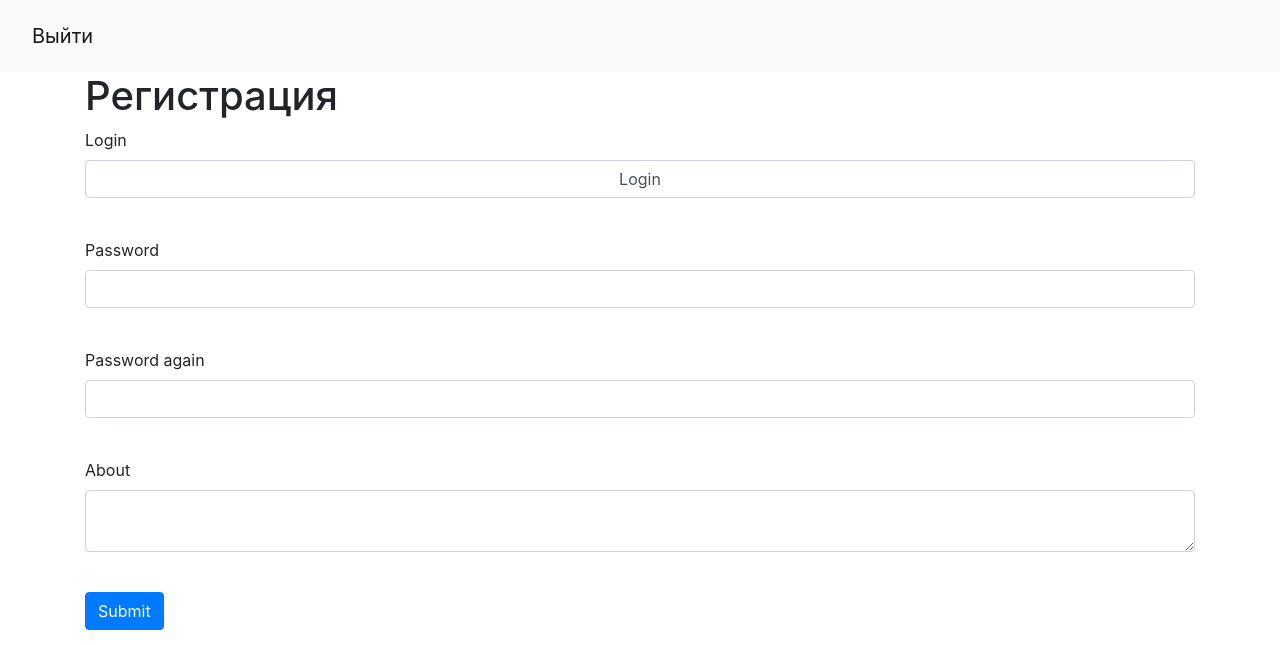
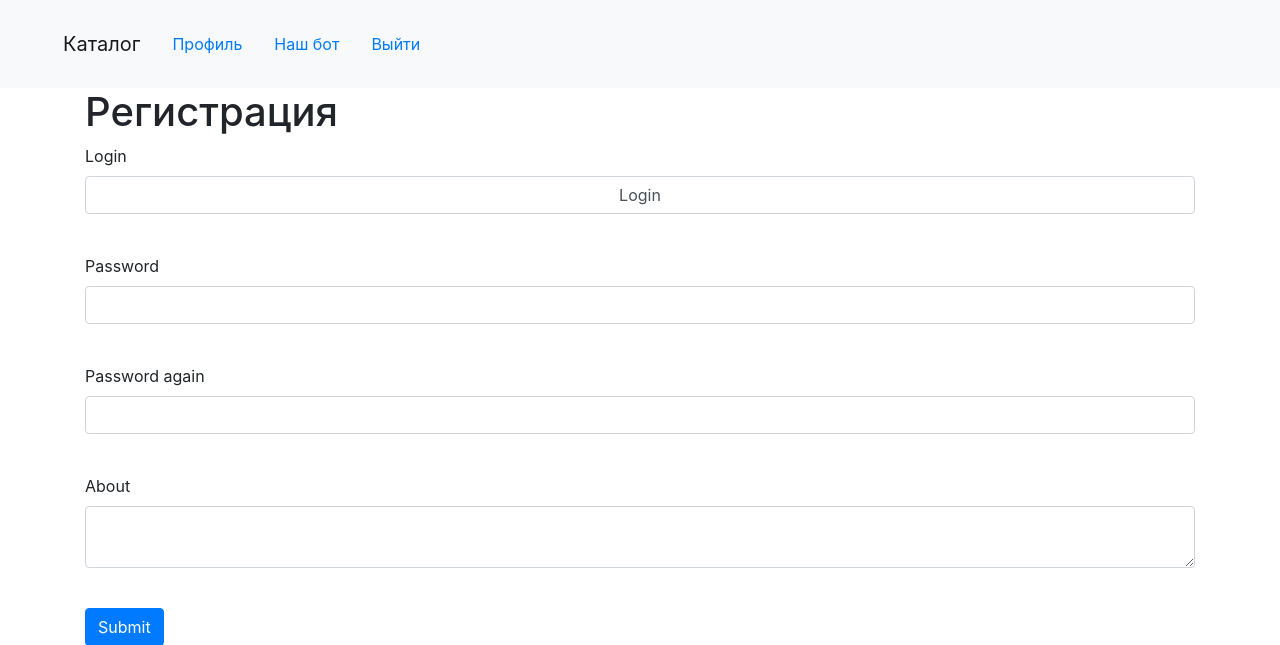
Before and after one commit to KadnikovMaksim/Web_Project, a Flask app: template site/templates/registration.html in a window 1280 px wide. Shown: the top 645 px of the page. Run offline with Flask 3, Linux system fonts and the light colour scheme; a user stored in the database is signed in; tables that the repository leaves empty hold one stand-in row (values such as "Sample post"); the template is opened without the code that fills it: most values are stand-ins (such as "Sample title", 1, 10 or a date in 2020); form fields are guessed from the names that the template uses; some libraries are stand-ins or nearby versions.

Commit message:
Update base.html

```diff
--- a/site/templates/base.html
+++ b/site/templates/base.html
@@ -13,7 +13,17 @@
     <nav class="navbar navbar-light bg-light">
     <nav class="navbar navbar-light bg-light">
 {% if current_user.is_authenticated %}
-    <a class="navbar-brand" href="/logout">Выйти</a>
+        <nav class="navbar">
+            <div class="container-fluid">
+                <a class="navbar-brand active" aria-current="page" href="/home">Каталог</a>
+                <a class="nav-link current" href="profile">Профиль</a>
+                <a class="nav-link" href="#">Наш бот</a>
+                <a class="nav-link" href="/logout">Выйти</a>
+
+            </div>
+        </nav>
+
+
 {% else %}
     <p>
         <a class="btn btn-primary " href="/register">Зарегистрироваться</a>
@@ -29,7 +39,9 @@
 
 <!-- Begin page content -->
 <main role="main" class="container">
-    {% block content %}{% endblock %}
+        {% block content %}
+        {% endblock %}
+
 </main>
 </body>
 </html>
```
